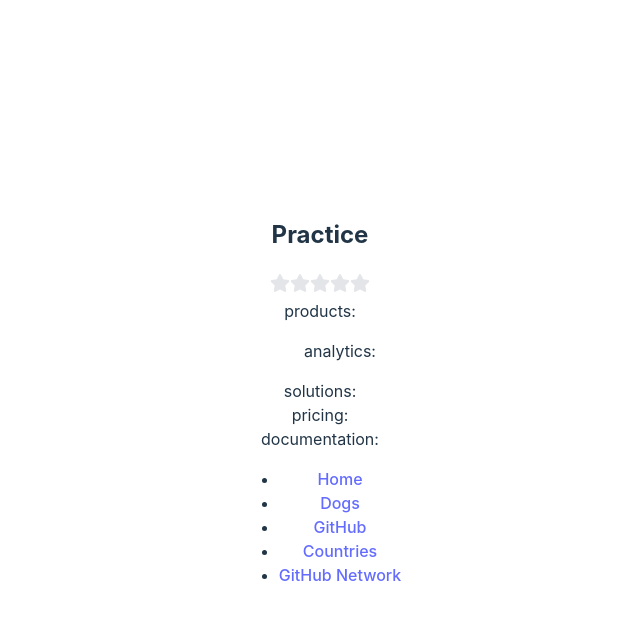
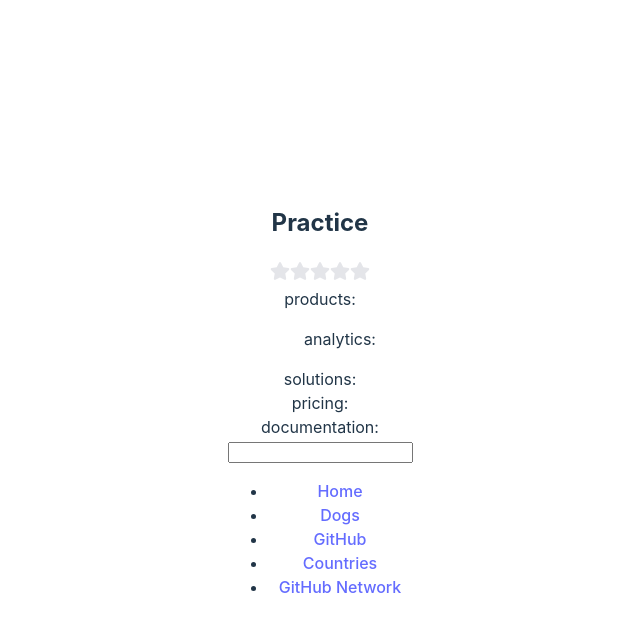
Before and after one commit to larijanim/prac1, a React (Vite) app: page / in a window 1280 px wide. Both pictures are taken after a click on the element "products". Shown: the top 632 px of the page, without its empty margins (320-960 px from the left). Built offline with nearby package versions, Linux system fonts and the light colour scheme.

Commit message:
adding AppleText component

```diff
--- a/src/App.jsx
+++ b/src/App.jsx
@@ -7,6 +7,7 @@ import GithubNetwork from "./GithubNetwork";
 import { BrowserRouter,Routes, Route , Link} from "react-router-dom";
 import Rating from './Rating';
 import NestedLinks from './NestedLink';
+import AppleText from "./AppleText";
 //import Gl from "./Gl";
 const App = () => {
 
@@ -35,6 +36,7 @@ return (
 
 <Rating/>
 <NestedLinks links={responseData} />
+<AppleText/>
 <BrowserRouter>
 <nav>
         <ul>
--- /dev/null
+++ b/src/AppleText.jsx
@@ -0,0 +1,27 @@
+import { useState} from "react";
+const AppleText=()=>{const [countT,setCountT]=useState([''])
+
+
+const handleChange=(event,index)=>{
+const newInput=[...countT];
+if(event.target.value ){
+newInput[index]=event.target.value;
+// if(index===countT.length-1){
+//   newInput.push('');
+//     }
+}else{
+ newInput.splice(index,1);
+}
+setCountT(newInput);
+if(event.target.value && index===countT.length-1){
+setCountT((prev)=>[...prev,''])
+}
+}
+
+return (
+<div className="app">
+{countT && countT.map((item,index)=><div key={index}> <input type='text' value={item} onChange={(event)=>handleChange(event,index)}/></div>)}
+</div>
+)
+}
+export default AppleText;
--- a/src/NestedLink.jsx
+++ b/src/NestedLink.jsx
@@ -19,9 +19,15 @@ const NestedLinks = ({ links }) => {
         <React.Fragment key={category}>
           <div><span onClick={() => handleCategoryClick(category)}>{category}</span>:</div>
           {expandedCategories.includes(category) && (
-           <div> <ul>
-              <NestedLinks links={subLinks} />
-            </ul></div>
+            <div>
+            {subLinks ? ( // Check if subLinks exist
+              <ul>
+                <NestedLinks links={subLinks} />
+              </ul>
+            ) : (
+              <p>No sublinks available</p> // Display a message if no sublinks
+            )}
+          </div>
           )}
         </React.Fragment>
       ))}
```
